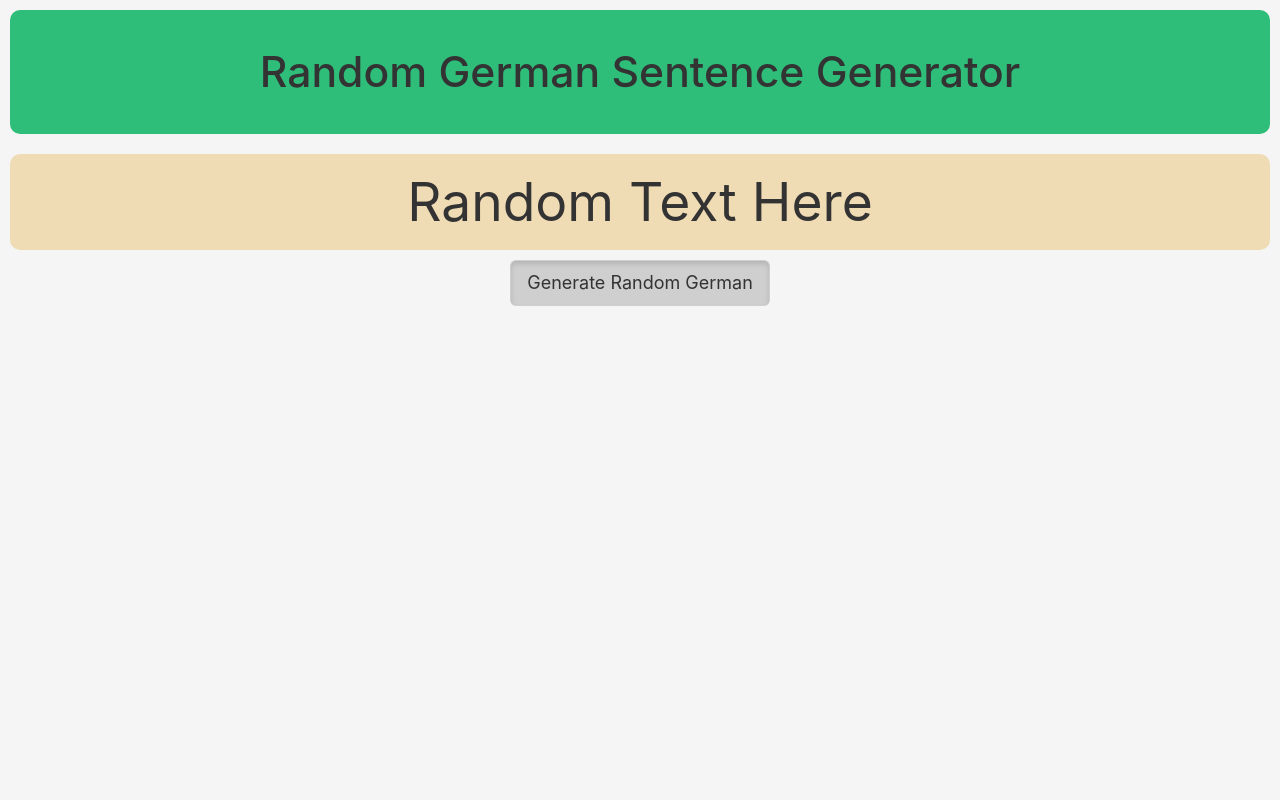
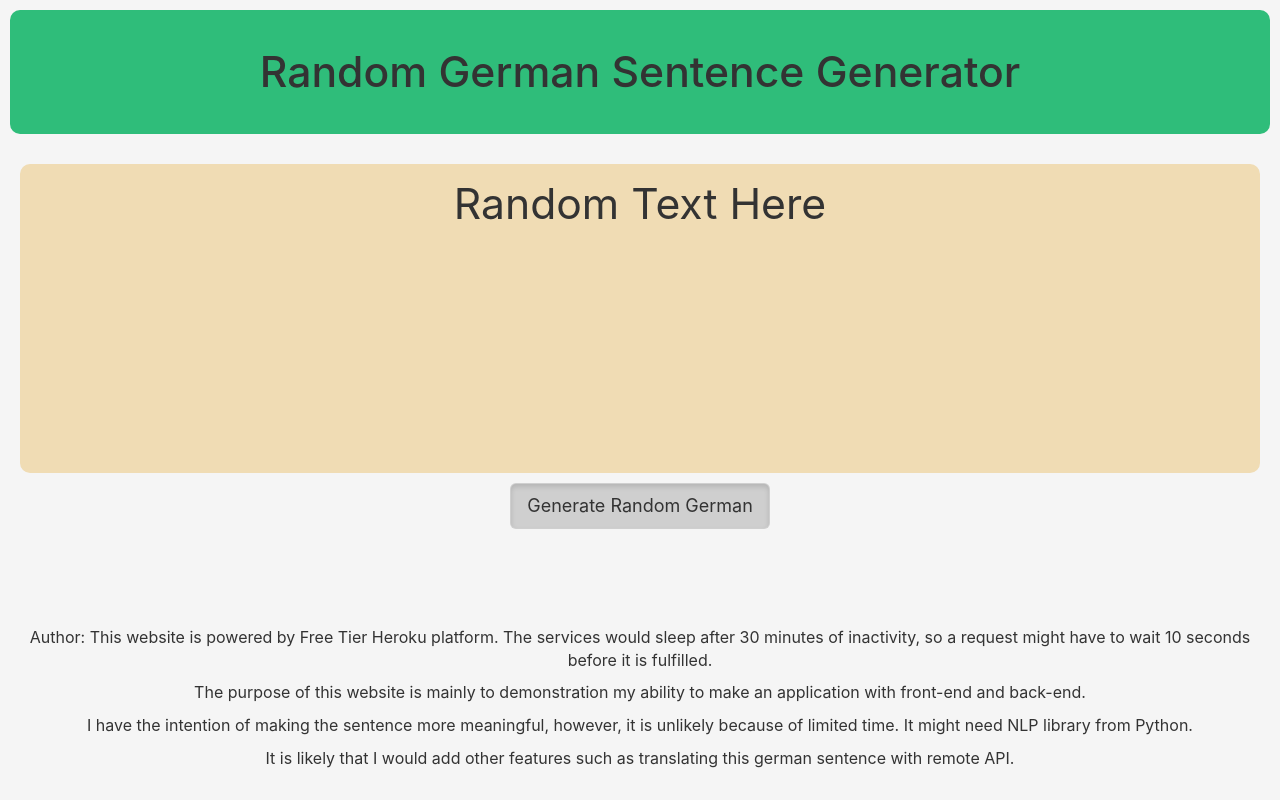
Before and after one commit to waimanlam2019/randomgerman, a React (Create React App) app: page / in a window 1280 px wide. Built offline with nearby package versions, Linux system fonts and the light colour scheme.

Commit message:
adjust visual

```diff
--- a/public/index.html
+++ b/public/index.html
@@ -44,6 +44,28 @@
     <section class="main-content">
       <div id="root"></div>
     </section>
+    <section class="author">
+      <div>
+        <p>
+          Author: This website is powered by Free Tier Heroku platform. The
+          services would sleep after 30 minutes of inactivity, so a request
+          might have to wait 10 seconds before it is fulfilled.
+        </p>
+        <p>
+          The purpose of this website is mainly to demonstration my ability to
+          make an application with front-end and back-end.
+        </p>
+        <p>
+          I have the intention of making the sentence more meaningful, however,
+          it is unlikely because of limited time. It might need NLP library from
+          Python.
+        </p>
+        <p>
+          It is likely that I would add other features such as translating this
+          german sentence with remote API.
+        </p>
+      </div>
+    </section>
     <!--
       This HTML file is a template.
       If you open it directly in the browser, you will see an empty page.
--- a/src/App.css
+++ b/src/App.css
@@ -44,43 +44,60 @@ body {
 
 body {
   background-color: #f5f5f5;
-  display: flex;
-  flex-direction: column;
-  font-size: 12px;
-}
-
-.main-header div {
-  background-color: #2fbd7a;
-  border-radius: 10px;
-  padding: 10px;
-  margin: 10px;
-  text-align: center;
-  font-size: 16pt;
-}
-
-.main-content {
-  height: 50%;
+  font-size: 16px;
   display: flex;
   flex-direction: column;
   flex: 1 1 auto;
 }
 
+.main-header div {
+  background-color: #2fbd7a;
+  text-align: center;
+  font-size: 16pt;
+  border-radius: 10px;
+  padding: 10px;
+  margin: 10px;
+}
+
+#root {
+  height: 100%;
+}
+
+#root > div {
+  height: 100%;
+}
+
+.main-content {
+  margin: 10px;
+  height: 50%;
+  display: flex;
+  flex-direction: column;
+  flex: 2 1 auto;
+}
+
+.author > div {
+  text-align: center;
+  margin: 10px;
+  padding: 10px;
+}
+
 .text {
+  height: 70%;
   background-color: #f0dcb4;
   border-radius: 10px;
   text-align: center;
   padding: 10px;
   margin: 10px;
-  font-size: 40pt;
+  font-size: 32pt;
 }
 
 .form-control {
-  font-size: 40pt;
+  font-size: 20pt;
 }
 
 #generateBtn {
+  background-color: #cfcfcf;
   text-align: center;
   margin: auto;
   width: auto;
-  background-color: #cfcfcf;
 }
```
